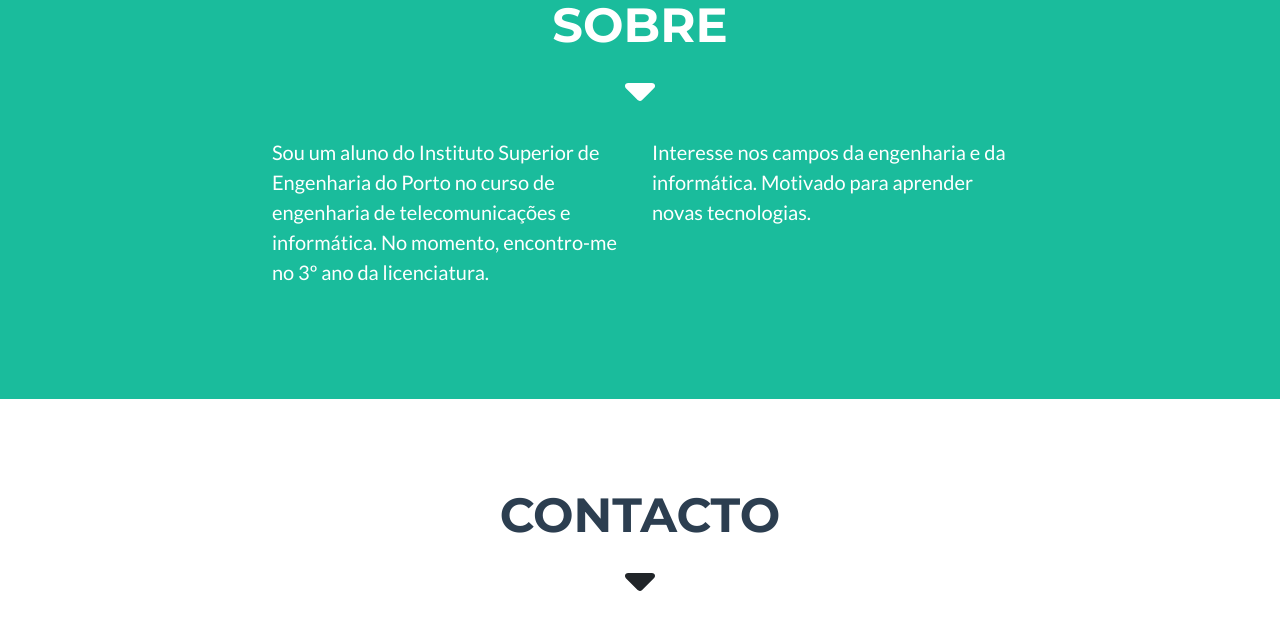
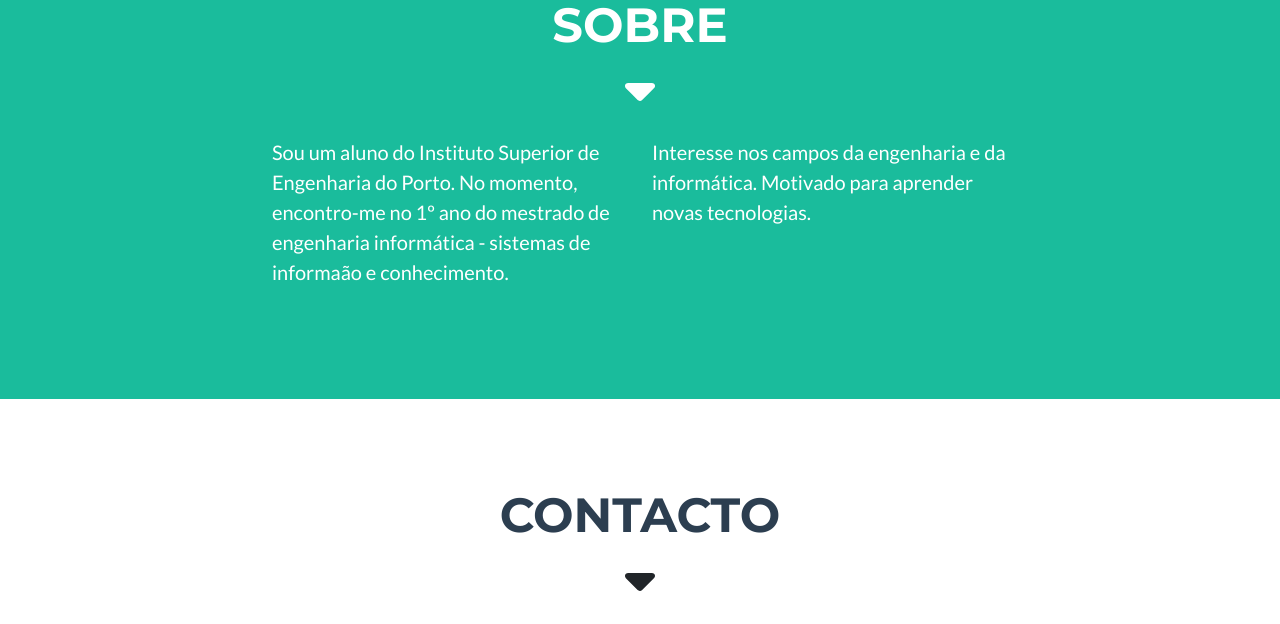
Before and after one commit to TiagoNora/TiagoNora.github.io, a plain HTML site: page index.html in a window 1280 px wide. Shown: the part 1940-2564 px from the top of the page. Drawn offline with nearby package versions, Linux system fonts and the light colour scheme.

Commit message:
Update index.html

```diff
--- a/index.html
+++ b/index.html
@@ -139,7 +139,7 @@
                 </div>
                 <!-- About Section Content-->
                 <div class="row">
-                    <div class="col-lg-4 ms-auto"><p class="lead">Sou um aluno do Instituto Superior de Engenharia do Porto no curso de engenharia de telecomunicações e informática. No momento, encontro-me no 3º ano da licenciatura.</p></div>
+                    <div class="col-lg-4 ms-auto"><p class="lead">Sou um aluno do Instituto Superior de Engenharia do Porto. No momento, encontro-me no 1º ano do mestrado de engenharia informática - sistemas de informaão e conhecimento.</p></div>
                     <div class="col-lg-4 me-auto"><p class="lead">Interesse nos campos da engenharia e da informática. Motivado para aprender novas tecnologias.</p></div>
                 </div>
                 <!-- About Section Button-->
```
